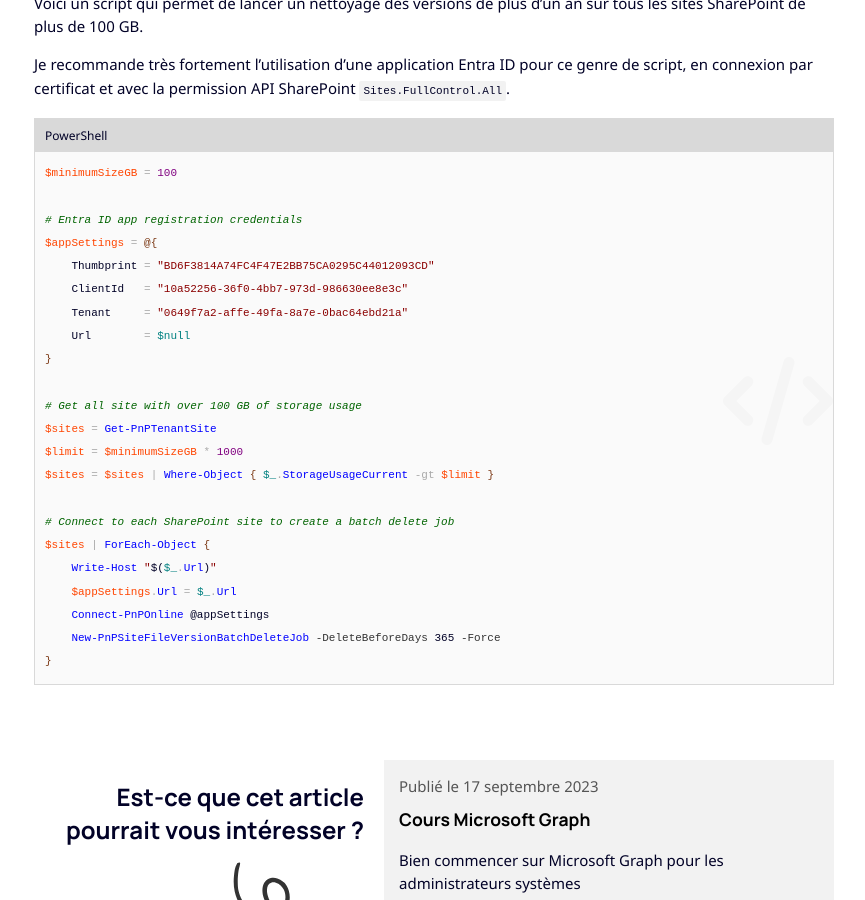
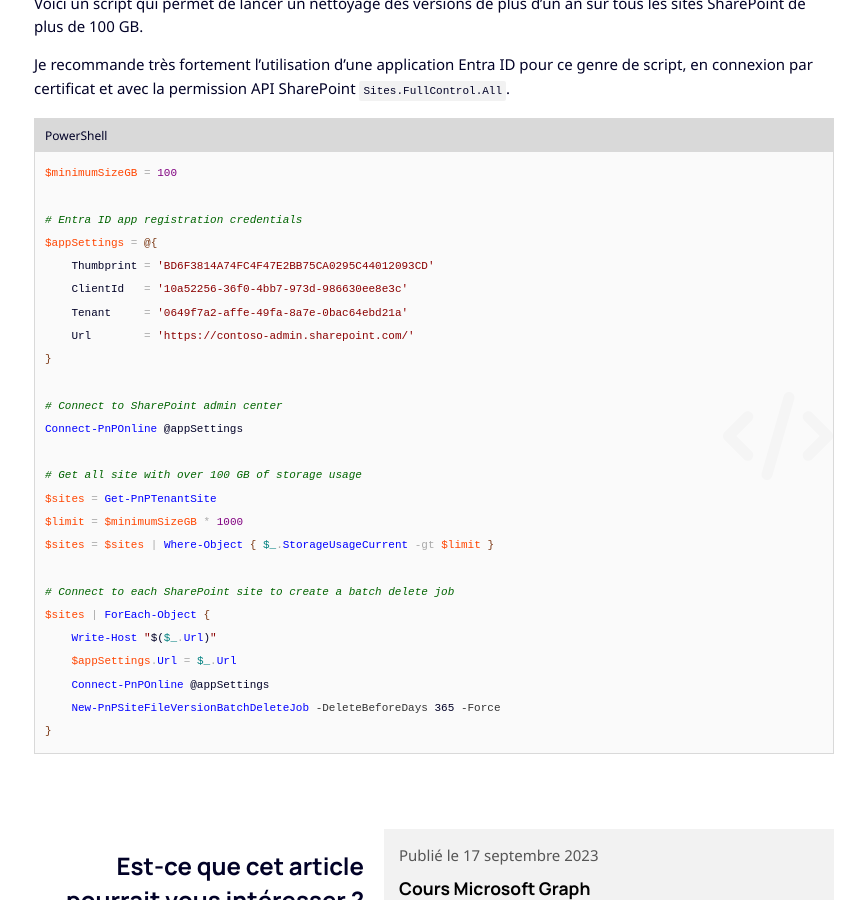
Before and after one commit to leobouard/leobouard.github.io, a Jekyll site: the page built from _posts/2024-07-11-le-versioning-sur-sharepoint.md, in a window 1280 px wide and 900 px high, scrolled down 5573 px. Shown: the whole window, without its empty margins (206-1071 px from the left). Built offline with Jekyll 4.4.1, drawn with Linux system fonts in a browser that asks for light colours; nearby versions of some CDN libraries; some web fonts are replaced.

Commit message:
Update 2024-07-11-le-versioning-sur-sharepoint.md

```diff
--- a/_posts/2024-07-11-le-versioning-sur-sharepoint.md
+++ b/_posts/2024-07-11-le-versioning-sur-sharepoint.md
@@ -213,11 +213,14 @@
 
 # Entra ID app registration credentials
 $appSettings = @{
-    Thumbprint = "BD6F3814A74FC4F47E2BB75CA0295C44012093CD"
-    ClientId   = "10a52256-36f0-4bb7-973d-986630ee8e3c"
-    Tenant     = "0649f7a2-affe-49fa-8a7e-0bac64ebd21a"
-    Url        = $null
+    Thumbprint = 'BD6F3814A74FC4F47E2BB75CA0295C44012093CD'
+    ClientId   = '10a52256-36f0-4bb7-973d-986630ee8e3c'
+    Tenant     = '0649f7a2-affe-49fa-8a7e-0bac64ebd21a'
+    Url        = 'https://contoso-admin.sharepoint.com/'
 }
+
+# Connect to SharePoint admin center
+Connect-PnPOnline @appSettings
 
 # Get all site with over 100 GB of storage usage
 $sites = Get-PnPTenantSite
```
